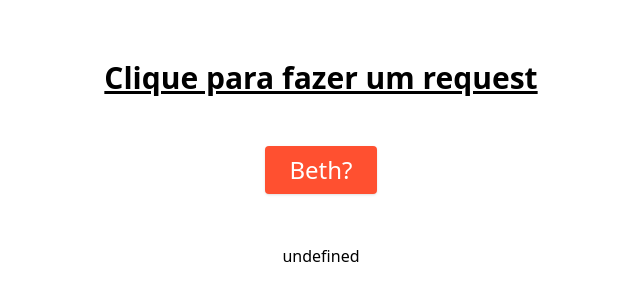
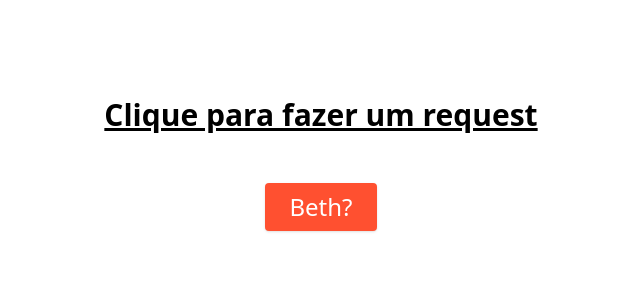
Before and after one commit to ga-fleury/minhacarteirapoc-FE, a SvelteKit app: page / in a window 1280 px wide. Shown: the part 236-536 px from the top of the page, without its empty margins (319-959 px from the left). Built offline with nearby package versions, Linux system fonts and the light colour scheme.

Commit message:
if message

```diff
--- a/src/routes/+page.svelte
+++ b/src/routes/+page.svelte
@@ -25,9 +25,13 @@
 
 <div class="flex flex-col justify-center items-center h-screen gap-y-[50px]">
 	<h1 class="text-3xl font-bold underline">Clique para fazer um request</h1>
-	<button class="text-2xl py-2 px-6 rounded shadow text-white bg-svelte-prime" on:click={handleClick}>
+	<button
+		class="text-2xl py-2 px-6 rounded shadow text-white bg-svelte-prime"
+		on:click={handleClick}
+	>
 		Beth?
 	</button>
+	{#if apiResponse != ''}
 		{#await apiResponse}
 			<p>...waiting</p>
 		{:then body}
@@ -35,4 +39,5 @@
 		{:catch error}
 			<p style="color: red">{error.message}</p>
 		{/await}
+	{/if}
 </div>
```
Lines whose indentation alone changed are shown as unchanged.
